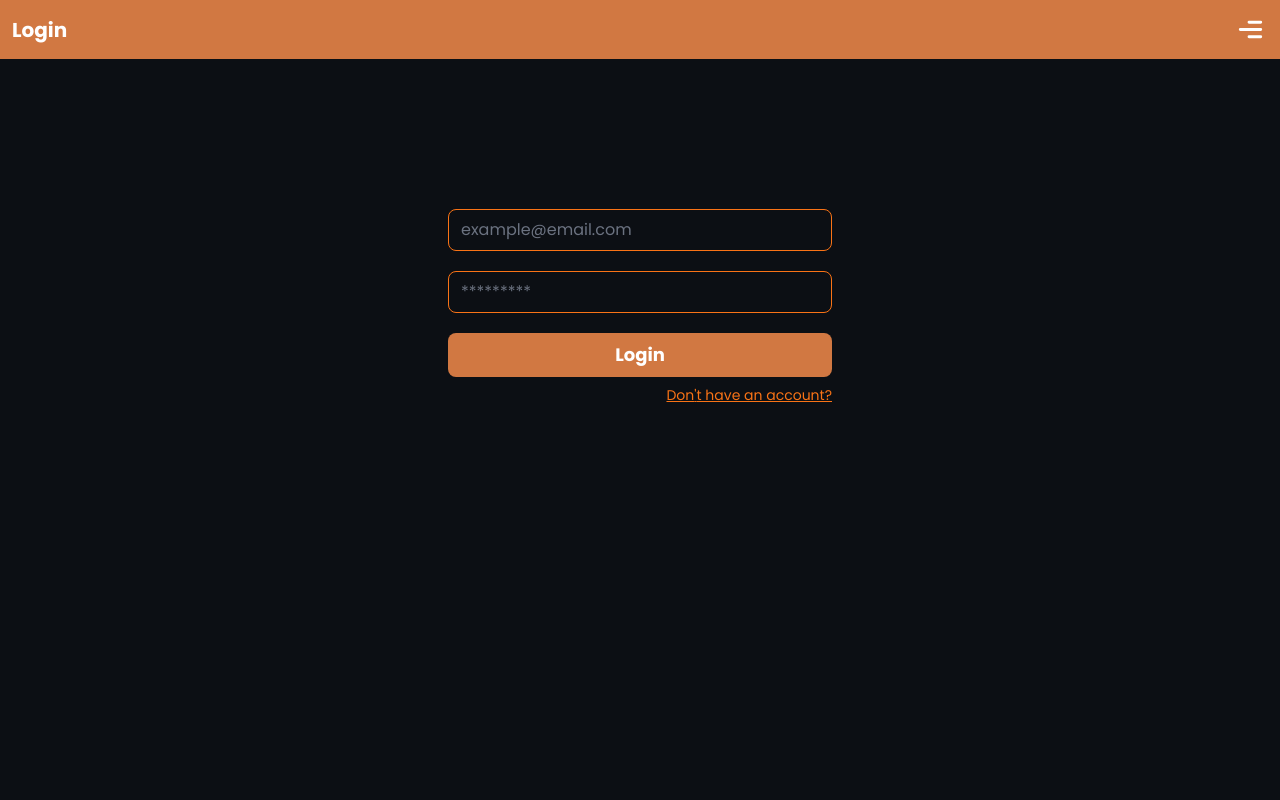
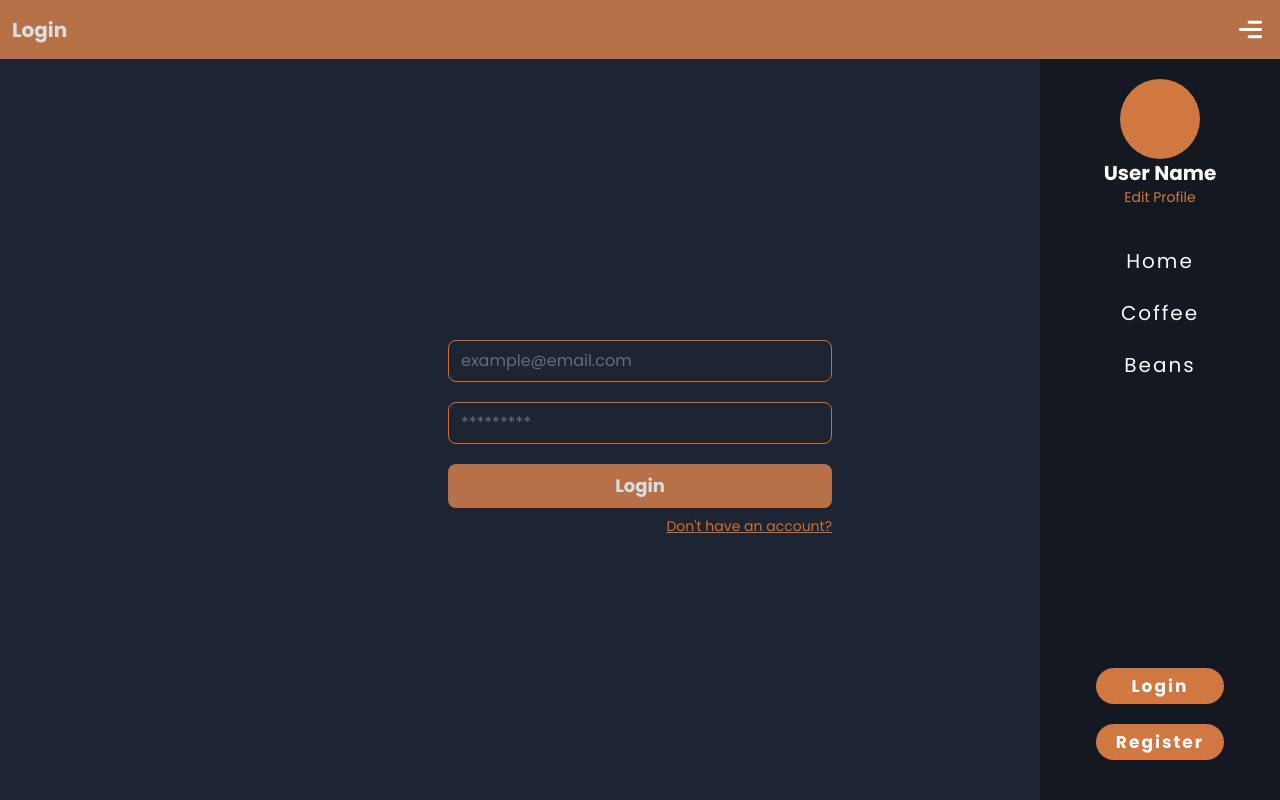
Before and after one commit to Guidotss/Coffee-Shop-Front, a Next.js app: page /auth/login in a window 1280 px wide. Built offline with nearby package versions, Linux system fonts and the light colour scheme.

Commit message:
Terminando estilos de sidebar

```diff
--- a/src/app/auth/[method]/page.tsx
+++ b/src/app/auth/[method]/page.tsx
@@ -1,4 +1,5 @@
 import { MenuIcon } from "@/common/ui";
+import { Sidebar } from "@/common/ui/Sidebar";
 import { LoginForm } from "../components/LoginForm";
 import { RegisterForm } from "../components/RegisterForm";
 
@@ -9,16 +10,17 @@ interface Props {
 }
 export default function AuthMethodPage({ params }: Props) {
   return (
-    <main className="w-full flex flex-col items-center justify-center">
-      <header className="w-full flex justify-between items-center bg-primaryOrangeHex p-3">
+    <main className="w-full h-full s-full flex flex-col items-center justify-center">
+      <header className="w-full flex justify-between items-center bg-primary_orange p-3">
         <h1 className="text-white font-semibold text-xl">
           {params.method === "register" ? "Register" : "Login"}
         </h1>
-        <i className="cursor-pointer">
+        <i className="cursor-pointer z-10">
           <MenuIcon />
         </i>
       </header>
-      <section className="flex items-center justify-center min-h-[60vh]">
+      <Sidebar/>
+      <section className="flex items-center justify-center h-full">
         {params.method === "register" ? <RegisterForm /> : <LoginForm />}
       </section>
     </main>
--- a/src/app/auth/components/LoginForm.tsx
+++ b/src/app/auth/components/LoginForm.tsx
@@ -55,7 +55,7 @@ export const LoginForm = () => {
           }
         />
         <button
-          className="bg-primaryOrangeHex py-2 rounded-lg hover:bg-opacity-80 transition-all duration-300"
+          className="bg-primary_orange py-2 rounded-lg hover:bg-opacity-80 transition-all duration-300"
           disabled={form.email.trim() == "" || form.password.trim() == ""}
         >
           <span className="text-white font-semibold text-lg">Login</span>
--- a/src/app/layout.tsx
+++ b/src/app/layout.tsx
@@ -23,7 +23,7 @@ export default function RootLayout({
   return (
     <html lang="en">
       <body
-        className={`${poppins.className} h-screen w-full bg-primaryBlackHex`}
+        className={`${poppins.className} h-screen w-full bg-gray-900`}
       >
         <Toaster reverseOrder={false} position="top-center" />
         {children}
--- /dev/null
+++ b/src/common/ui/Sidebar.tsx
@@ -0,0 +1,81 @@
+"use client";
+import { User } from "@/app/auth/interfaces";
+import { sidebarItems } from "@/constants";
+import { useAuthStore } from "@/store/auth";
+import Link from "next/link";
+import { useState } from "react";
+
+function UserData() {
+  return (
+    <div className="flex flex-col justify-center items-center">
+      <div className="w-20 h-20 rounded-full bg-primary_orange"></div>
+      <h1 className="text-white font-semibold text-xl">User Name</h1>
+      <p className="text-white text-sm">
+        <Link
+          href="#"
+          className="text-primary_orange hover:opacity-80 transition-opacity duration-300 ease-in-out"
+        >
+          Edit Profile
+        </Link>
+      </p>
+    </div>
+  );
+}
+
+interface SidebarItemsProps {
+  user: User | null;
+}
+function SidebarItems({ user }: SidebarItemsProps) {
+  const [item, setItem] = useState<typeof sidebarItems>(sidebarItems);
+  return (
+    <ul className="text-slate-50 flex flex-col items-center gap-6 text-xl tracking-widest">
+      {item.map((item) => (
+        <li
+          key={item.name}
+          className="hover:text-orange-500 transition-colors duration-300 ease-in-out"
+        >
+          <Link href={item.url}>
+            <span>{item.name}</span>
+          </Link>
+        </li>
+      ))}
+      {user ? (
+        <>
+          <li className="hover:text-orange-500 transition-colors duration-300 ease-in-out">
+            <Link href="/auth/login">
+              <span>Cart</span>
+            </Link>
+          </li>
+          <button className="bg-primary_orange rounded-full px-6 py-1 text-md font-semibold hover:opacity-80 transition-opacity duration-300 ease-in-out">
+            Logout
+          </button>
+        </>
+      ) : (
+        <div className="absolute bottom-10 flex flex-col items-center gap-5 text-center text-[17px] font-semibold">
+          <li className="bg-primary_orange w-32 py-1 rounded-full hover:opacity-80 transition-opacity duration-300 ease-in-out">
+            <Link href="/auth/login">
+              <span>Login</span>
+            </Link>
+          </li>
+          <li className="bg-primary_orange w-32 py-1 rounded-full hover:opacity-80 transition-opacity duration-300 ease-in-out">
+            <Link href="/auth/register">
+              <span>Register</span>
+            </Link>
+          </li>
+        </div>
+      )}
+    </ul>
+  );
+}
+
+export const Sidebar = () => {
+  const { user } = useAuthStore();
+  return (
+    <div className="absolute h-screen w-full flex justify-end bg-gray-600 bg-opacity-20">
+      <aside className="flex flex-col items-center gap-10 w-60 bg-primary_dark_grey py-5 mt-[59px]">
+        {!user && <UserData />}
+        <SidebarItems user={user} />
+      </aside>
+    </div>
+  );
+};
--- a/src/common/ui/index.ts
+++ b/src/common/ui/index.ts
@@ -1 +1,2 @@
 export * from './Icons';
+export * from './Sidebar'
--- /dev/null
+++ b/src/constants/index.ts
@@ -0,0 +1 @@
+export * from './sidebarItems';
--- /dev/null
+++ b/src/constants/sidebarItems.ts
@@ -0,0 +1,14 @@
+export const sidebarItems = [
+  {
+    name: "Home",
+    url: "/",
+  },
+  {
+    name: "Coffee",
+    url: "/coffee",
+  },
+  {
+    name: "Beans",
+    url: "/beans",
+  },
+] as const;
--- a/tailwind.config.ts
+++ b/tailwind.config.ts
@@ -4,6 +4,7 @@ const config: Config = {
   content: [
     "./src/pages/**/*.{js,ts,jsx,tsx,mdx}",
     "./src/components/**/*.{js,ts,jsx,tsx,mdx}",
+    "./src/common/**/*.{js,ts,jsx,tsx,mdx}",
     "./src/app/**/*.{js,ts,jsx,tsx,mdx}",
   ],
   theme: {
@@ -14,18 +15,16 @@ const config: Config = {
           "conic-gradient(from 180deg at 50% 50%, var(--tw-gradient-stops))",
       },
       colors: {
-        primaryRedHex: "#DC3535",
-        primaryOrangeHex: "#D17842",
-        primaryBlackHex: "#0C0F14",
-        primaryDarkGreyHex: "#141921",
-        secondaryDarkGreyHex: "#21262E",
-        primaryGreyHex: "#252A32",
-        secondaryGreyHex: "#252A32",
-        primaryLightGreyHex: "#52555A",
-        secondaryLightGreyHex: "#AEAEAE",
-        primaryWhiteHex: "#FFFFFF",
-        primaryBlackRGBA: "rgba(12,15,20,0.5)",
-        secondaryBlackRGBA: "rgba(0,0,0,0.7)",
+        primary_orange: "#D17842",
+        primary_red: "#DC3535",
+        primary_black: "#0C0F14",
+        primary_dark_grey: "#141921",
+        secondary_dark_grey: "#21262E",
+        primary_grey: "#252A32",
+        secondary_grey: "#252A32",
+        primary_light_grey: "#52555A",
+        secondary_light_grey: "#AEAEAE",
+        primary_white: "#FFFFFF",
       },
     },
   },
```
Also changed, not shown: src/middleware.ts (deleted, +0 -10 lines), 1 other file (tests, documents, lock files or other folders).
